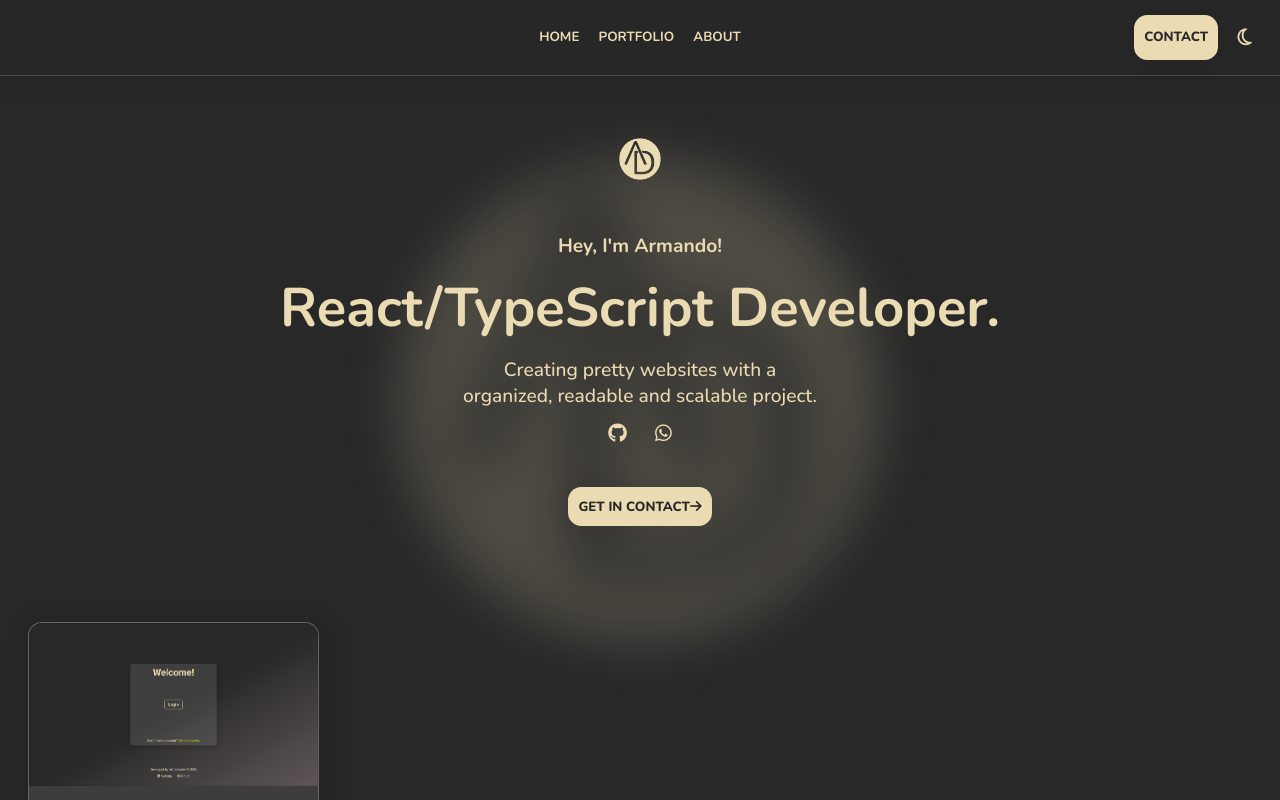
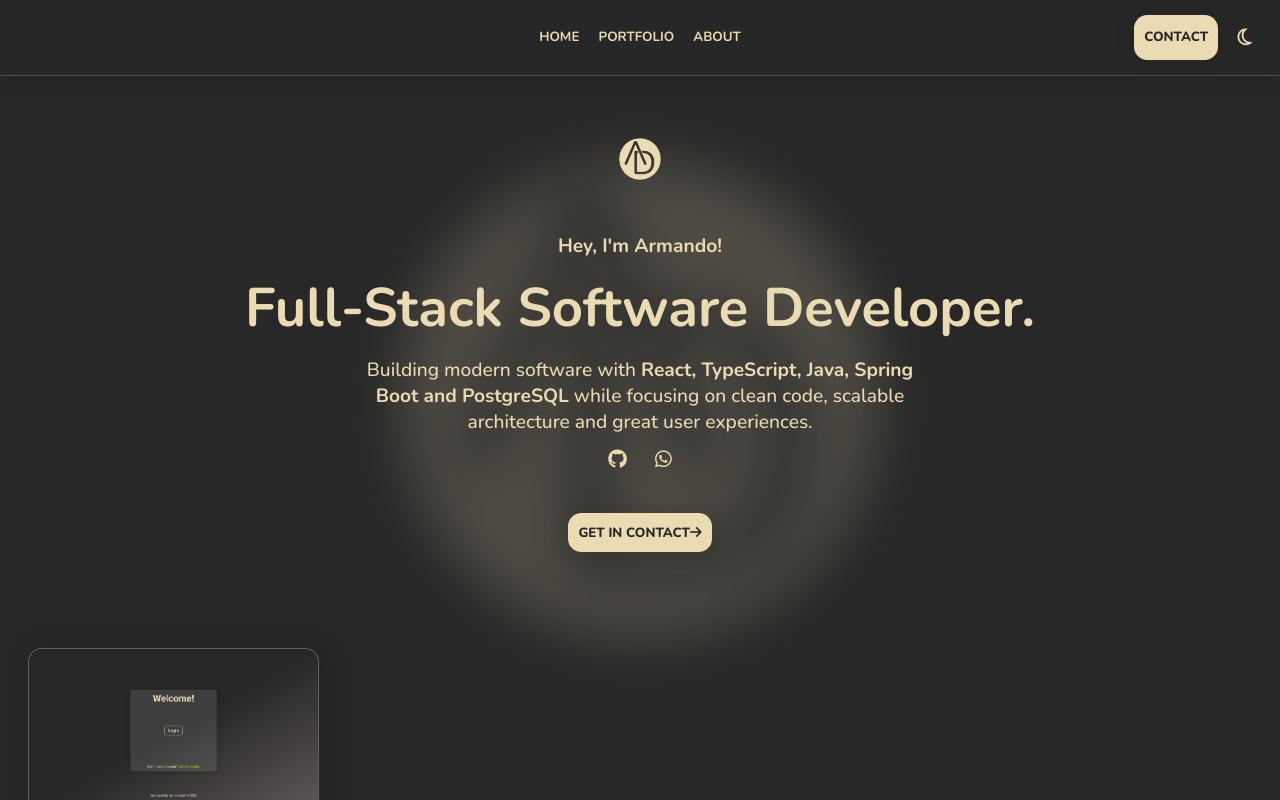
Before and after one commit to armandosilvadev/portfolio-website, a React (Vite) app: page / in a window 1280 px wide. Shown: the top 800 px of the page. Built offline with nearby package versions, Linux system fonts and the light colour scheme; some icons are missing.

Commit message:
update hero

```diff
--- a/src/assets/styles/variables.css
+++ b/src/assets/styles/variables.css
@@ -44,6 +44,8 @@
   --logo-img-width-38: clamp(2.8rem, 3.5vw, 8rem);
   --width-400: clamp(10rem, 29.28vw, 60rem);
   --width-500: clamp(12.5rem, 36.6vw, 65rem);
+  --width-550: clamp(13.75rem, 40vw, 71.5rem);
+  --width-600: clamp(15rem, 43.9vw, 78rem);
   --width-30: clamp(2.8rem, 2.1961vw, 3.8rem);
 
   /* margin sizes */
--- a/src/components/sections/Hero.module.css
+++ b/src/components/sections/Hero.module.css
@@ -18,7 +18,11 @@
   /* font-size: 2rem; */
   font-size: var(--paragraph-font-20);
   font-weight: 500;
-  width: var(--paragraph-width-390);
+  width: var(--width-600);
+}
+
+.heroTextBox p span {
+  font-weight: 700;
 }
 
 .containerSocials {
--- a/src/components/sections/Hero.tsx
+++ b/src/components/sections/Hero.tsx
@@ -1,8 +1,8 @@
-import styles from "./Hero.module.css";
-import Socials from "../ui/Socials/Socials";
-import Button from "../ui/Button/Button";
-import { socials } from "../../data/socials";
-import LogoHover from "../ui/LogoHover/LogoHover";
+import styles from './Hero.module.css';
+import Socials from '../ui/Socials/Socials';
+import Button from '../ui/Button/Button';
+import { socials } from '../../data/socials';
+import LogoHover from '../ui/LogoHover/LogoHover';
 
 function Hero() {
   return (
@@ -10,8 +10,9 @@ function Hero() {
       <section className={`section ${styles.sectionHero} flex flex-center`}>
         <div className={`${styles.heroTextBox} flex flex-center flex-column`}>
           <a
-            href="https://github.com/armandosilvadev"
-            target="_blank"
+            rel='noopener noreferrer'
+            href='https://github.com/armandosilvadev'
+            target='_blank'
             className={styles.logoImgArea}
           >
             <LogoHover />
@@ -19,30 +20,32 @@ function Hero() {
           <h1>
             <span className={`${styles.name}`}>Hey, I'm Armando!</span> <br />
             <span className={`${styles.developer}`}>
-              React/TypeScript Developer.
+              Full-Stack Software Developer.
             </span>
           </h1>
           <p>
-            Creating pretty websites with a organized, readable and scalable
-            project.
+            Building modern software with{' '}
+            <span>React, TypeScript, Java, Spring Boot and PostgreSQL</span>{' '}
+            while focusing on clean code, scalable architecture and great user
+            experiences.
           </p>
           <div className={`${styles.containerSocials}`}>
             <Socials
               socials={socials}
               icon={true}
-              className="flex"
-              style={{ gap: "1.4rem" }}
+              className='flex'
+              style={{ gap: '1.4rem' }}
             />
           </div>
           <Button
             text={
               <>
                 <span>get in contact </span>
-                <i className="fa-solid fa-arrow-right"></i>
+                <i className='fa-solid fa-arrow-right'></i>
               </>
             }
-            id="btn--contact"
-            className="btn btn--contact"
+            id='btn--contact'
+            className='btn btn--contact'
           />
         </div>
       </section>
```
